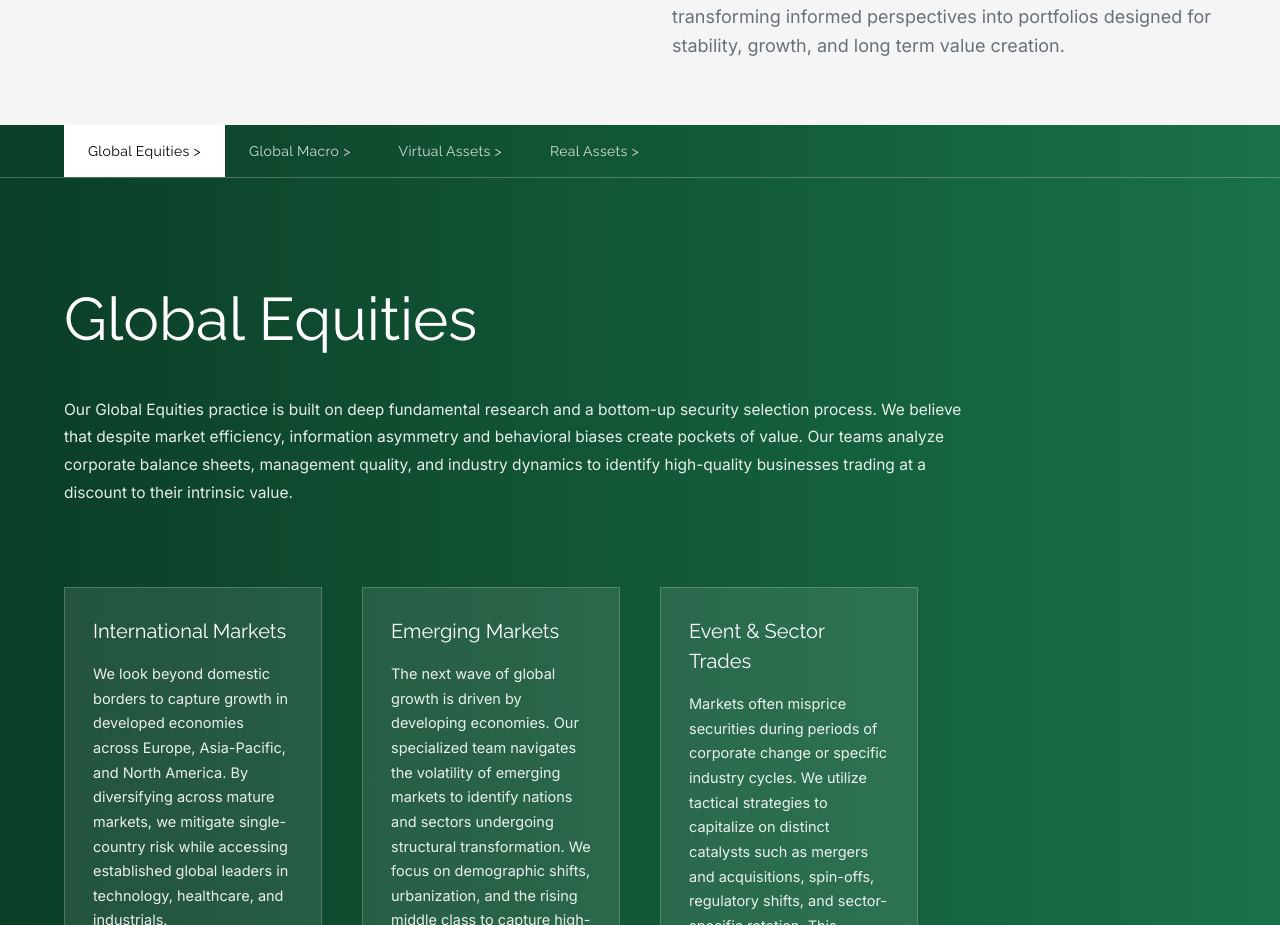
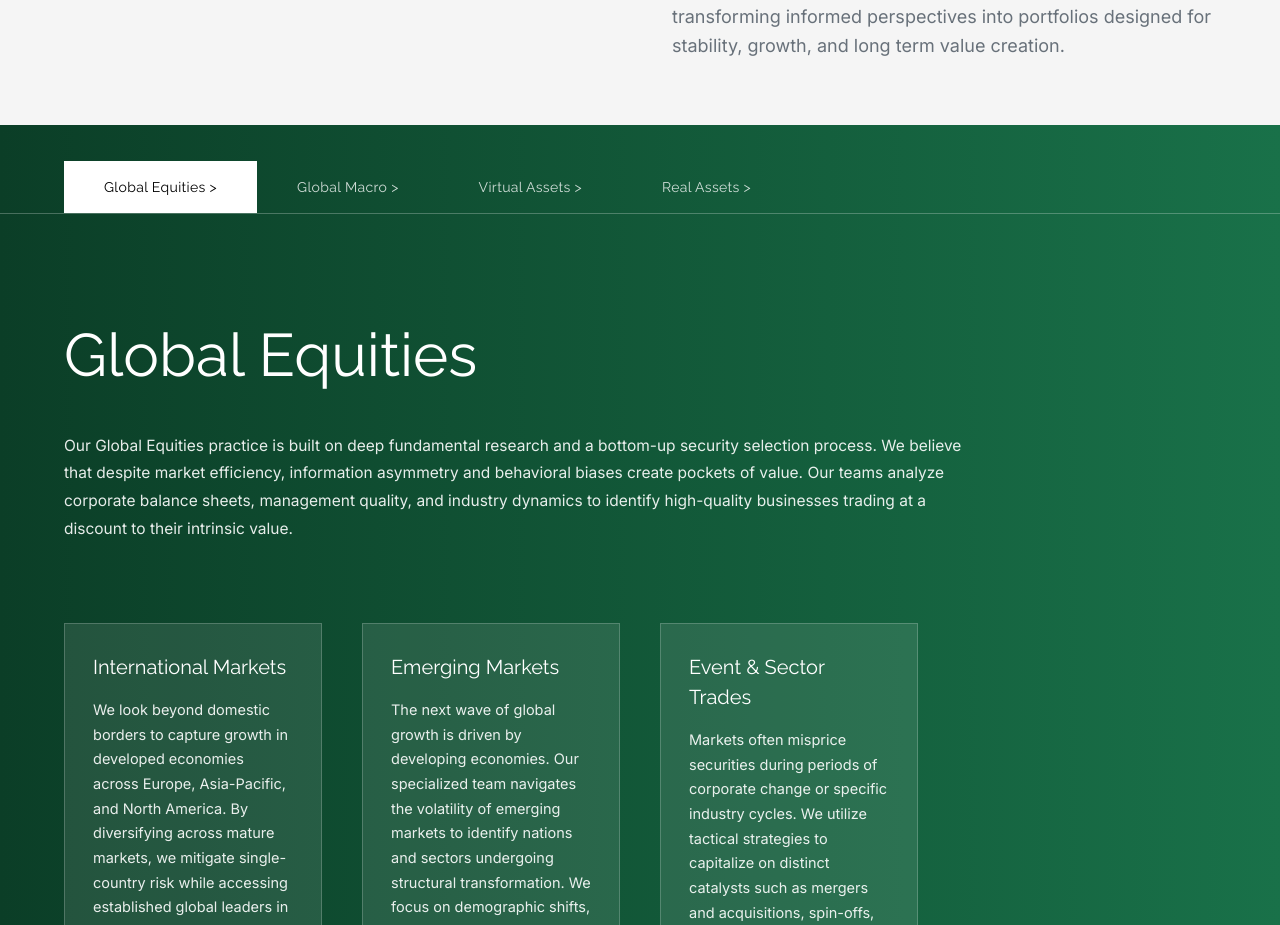
Before and after one commit to CodeWhiz-101/Jcult, a Next.js app: page /what-we-do/asset-management in a window 1280 px wide. Shown: the part 1000-1925 px from the top of the page. Built offline with nearby package versions, Linux system fonts and the light colour scheme.

Commit message:
chore: force vercel rebuild

```diff
--- a/src/components/features/InvestmentTabs.tsx
+++ b/src/components/features/InvestmentTabs.tsx
@@ -99,13 +99,14 @@ export default function AssetManagement() {
       }}
     >
       {/* NAVBAR */}
-      <div className="border-b border-white/25">
+      <div className="border-b border-white/25 pt-9">
+
         <div className="container-responsive flex overflow-x-auto">
           {tabs.map((tab, i) => (
             <button
               key={tab.label}
               onClick={() => setActive(i)}
-              className={`relative px-6 py-4 text-sm font-brand tracking-wide transition-all
+              className={`relative px-10 py-4 text-sm font-brand tracking-wide transition-all
                 ${i === active
                   ? 'bg-white text-black'
                   : 'text-white/80 hover:bg-white/10'}
```
Also changed, not shown: 1 other file (tests, documents, lock files or other folders).
